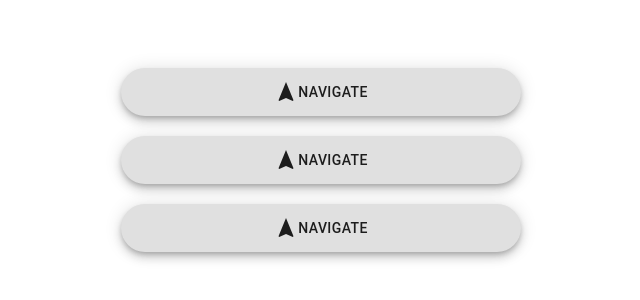
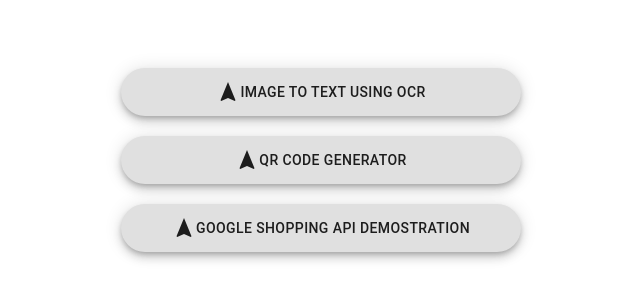
Before and after one commit to shubham691438/fastbook-assignment, a React (Create React App) app in the folder frontend/: page / in a window 1280 px wide. Shown: the part 190-490 px from the top of the page, without its empty margins (319-959 px from the left). Built offline with nearby package versions, Linux system fonts and the light colour scheme.

Commit message:
homepage links

```diff
--- a/frontend/src/pages/Home.js
+++ b/frontend/src/pages/Home.js
@@ -12,19 +12,19 @@
       <Link to='/image-to-text'style={{marginTop:'20px'}}>
         <Fab variant="extended"  sx={{width:'400px'}}>
           <NavigationIcon  />
-          Navigate
+           Image to Text using OCR
         </Fab>
       </Link>
       <Link to='/qrcode-generator' style={{marginTop:'20px'}}>
         <Fab variant="extended" sx={{width:'400px'}}>
           <NavigationIcon  />
-          Navigate
+           QR Code Generator
         </Fab>
       </Link>
       <Link to={backend_url+"/shopping/auth/google"} style={{marginTop:'20px'}}>
         <Fab variant="extended" sx={{width:'400px'}}>
           <NavigationIcon  />
-          Navigate
+           Google Shopping Api Demostration
         </Fab>
       </Link>
     </Box>
```
